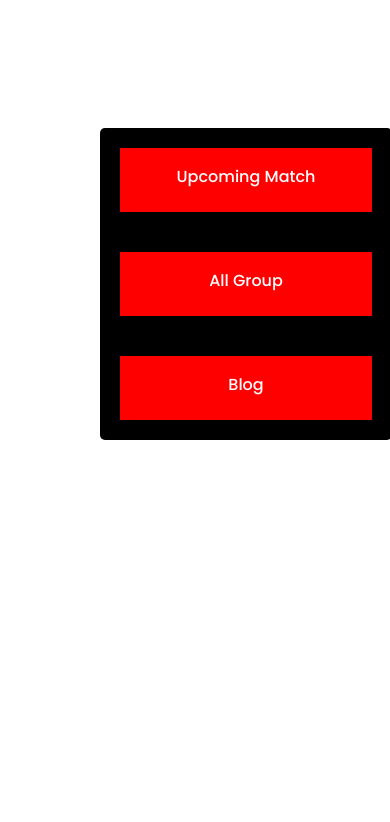
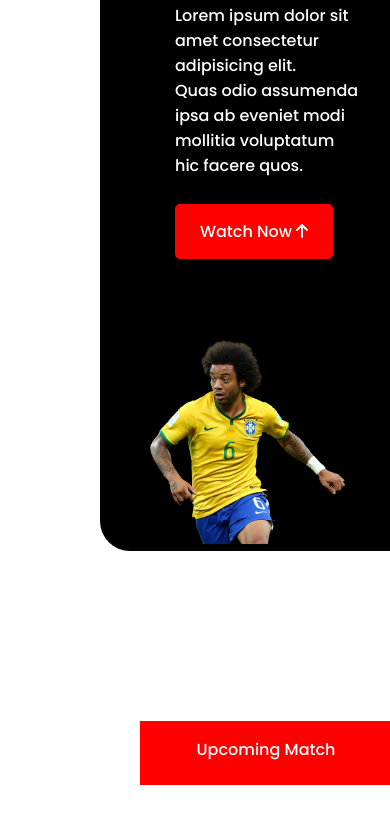
Before and after one commit to sagor019954/World-cup, a plain HTML site: page index.html in a window 390 px wide. Shown: the part 718-1540 px from the top of the page. Drawn offline with Linux system fonts and the light colour scheme.

Commit message:
almost done

```diff
--- a/style.css
+++ b/style.css
@@ -77,7 +77,7 @@
       width: 312px;
       display: flex;
       flex-direction: column;
-      align-items: center;
+      /* align-items: center; */
       border-radius: 5px;
   }
 
@@ -179,5 +179,65 @@
       footer {
           width: 1420px;
       }
+  }
 
+  @media only screen and (max-width: 688px) {
+      .heading-part {
+          flex-direction: column;
+          height: 100%;
+          width: 100%;
+      }
+
+      .heading {
+          width: 100%;
+          height: 100%;
+      }
+
+      .heading-info {
+          padding: 75px;
+      }
+
+      .heading-player {
+
+          padding-left: 50px;
+      }
+
+      .heading-player img {
+          width: 100%;
+          height: 100%;
+      }
+
+      .container {
+          flex-direction: column;
+          /* align-items: center;
+          justify-content: center; */
+          align-items: baseline;
+          justify-content: baseline;
+      }
+
+      .player {
+          grid-template-columns: repeat(1, 1fr);
+
+      }
+
+      .player-part {
+          width: 50%;
+
+      }
+
+      .player-img img {
+          width: 100%;
+      }
+
+      .match {
+          flex-direction: column;
+          background-color: #FFFFFF;
+          width: 100%;
+          justify-content: center;
+          align-items: none;
+      }
+
+      footer {
+          display: none;
+      }
   }
```
